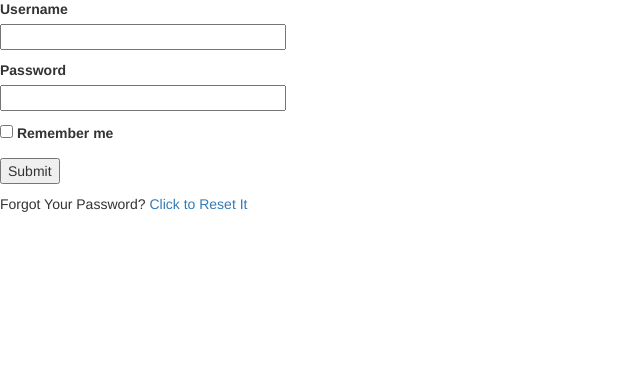
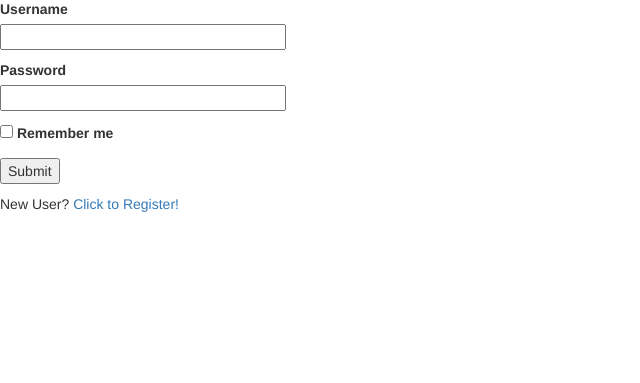
Before and after one commit to Brayonski/minutepitch, a Python web app: template app/templates/auth/login.html in a window 1280 px wide. Shown: the part 150-533 px from the top of the page, without its empty margins (0-640 px from the left). Run offline with Jinja, Linux system fonts and the light colour scheme; the template is opened without the code that fills it, so the values that code supplies are empty, except form fields; tables that the repository leaves empty hold one stand-in row (values such as "Sample post"); form fields are guessed from the names that the template uses; some libraries are stand-ins or nearby versions.

Commit message:
Adds register link

```diff
--- a/app/templates/auth/login.html
+++ b/app/templates/auth/login.html
@@ -28,9 +28,8 @@
     <p>{{ form.remember_me() }} {{ form.remember_me.label }}</p>
     <p>{{ form.submit() }}</p>
 </form>
-<p>
-    Forgot Your Password?
-    <a href="{{ url_for('auth.reset_password_request') }}">Click to Reset It</a>
-</p>
+
+<p>New User? <a href="{{ url_for('auth.register') }}">Click to Register!</a></p>
+
 {% endblock %}
 <!--The form.hidden_tag() template argument generates a hidden field that includes a token that is used to protect the form against CSRF attacks. -->
```
